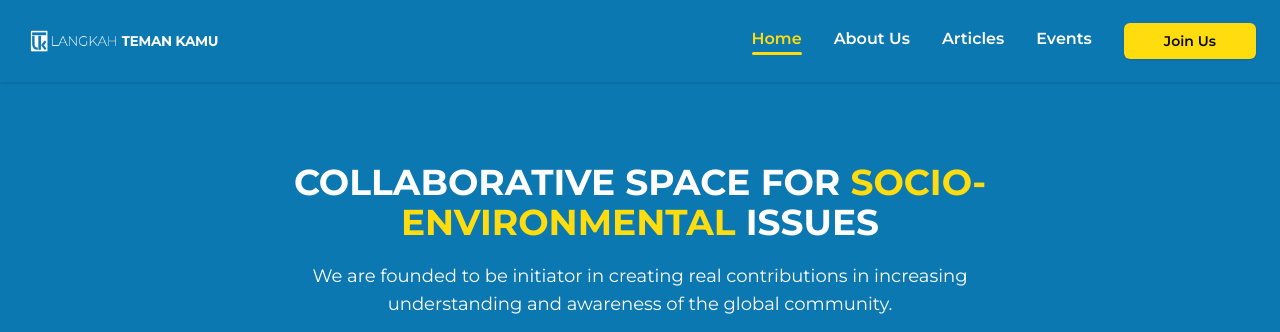
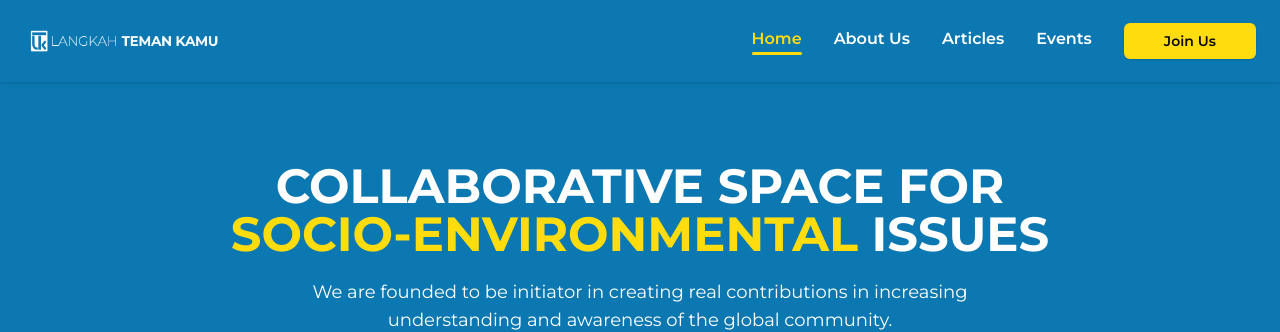
Before and after one commit to zidanindratama/frontend-langkahtemankamu, a Next.js app: page / in a window 1280 px wide. Shown: the top 332 px of the page. Built offline with nearby package versions, Linux system fonts and the light colour scheme.

Commit message:
fix: font size in hero section

```diff
--- a/components/main/Hero.tsx
+++ b/components/main/Hero.tsx
@@ -8,7 +8,7 @@ const Hero = () => {
     <div className="relative py-12 md:py-20 bg-blueLTK">
       <div className="flex flex-col max-w-7xl justify-center mx-auto px-6">
         <div className="flex flex-col">
-          <h1 className="uppercase text-white font-bold text-lg md:text-2xl lg:text-4xl text-center md:max-w-4xl mx-auto">
+          <h1 className="uppercase text-white font-bold text-lg md:text-2xl lg:text-5xl text-center md:max-w-4xl mx-auto">
             COLLABORATIVE SPACE FOR{" "}
             <span className="text-yellowLTK">SOCIO-ENVIRONMENTAL</span> ISSUES
           </h1>
```
